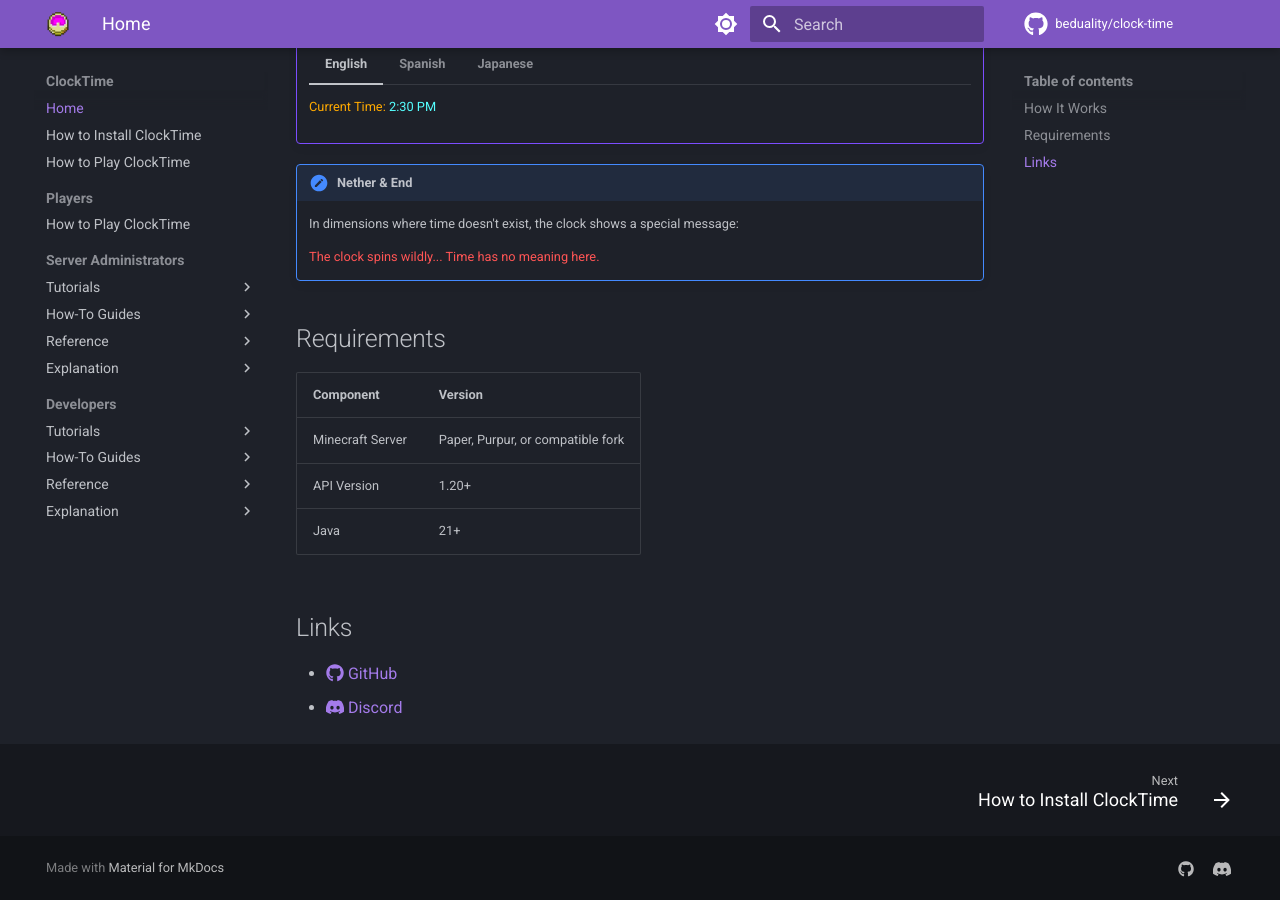
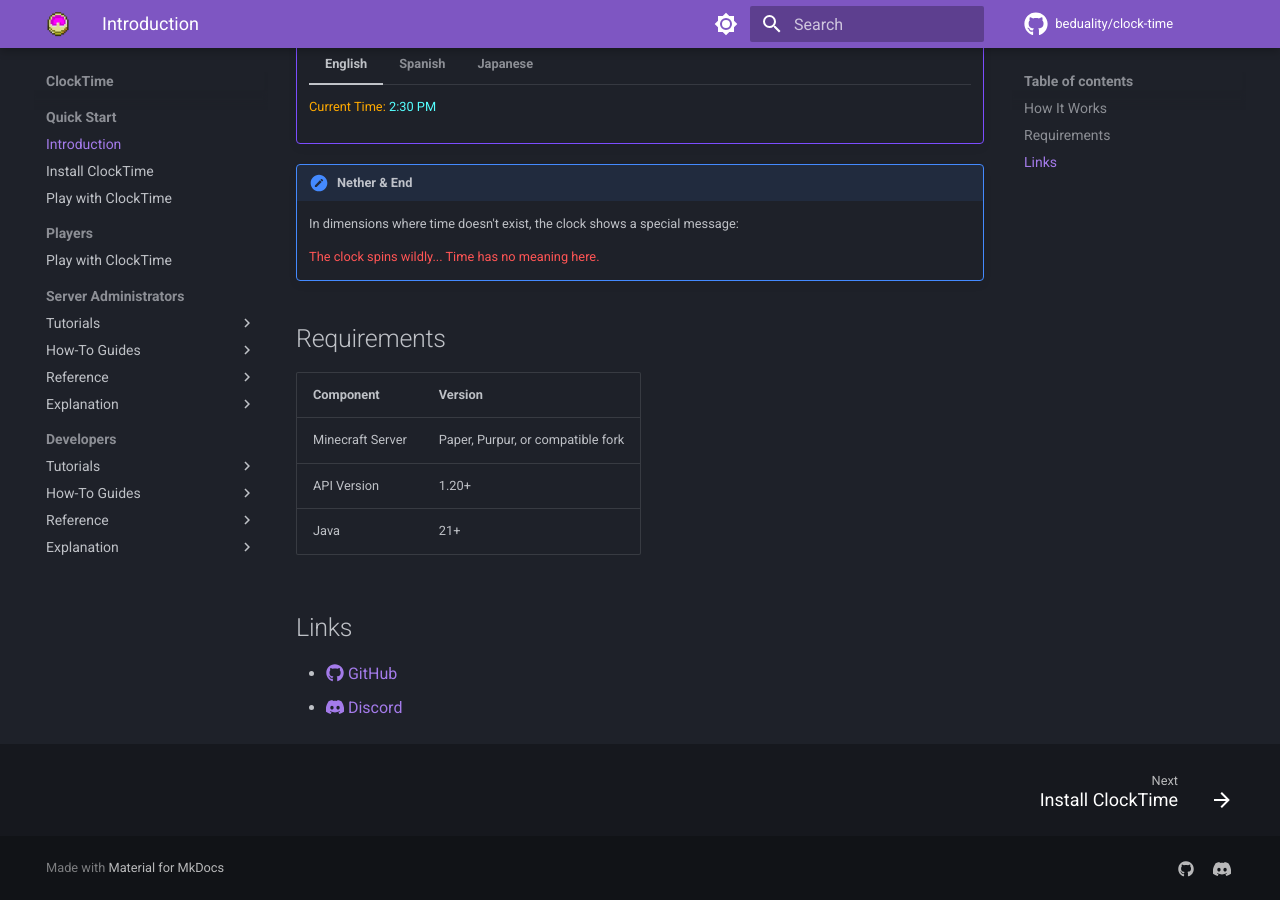
Before and after one commit to beduality/clock-gui, an MkDocs documentation site: the page built from docs/index.md, in a window 1280 px wide and 900 px high, scrolled down 1423 px. Built offline with MkDocs 1.6.1 and Material for MkDocs 9.7.7, drawn with Linux system fonts in a browser that asks for light colours; comment, search, counter and statistics services are not loaded.

Commit message:
docs: fix Quick Start introduction filename and add player guide link

```diff
--- a/mkdocs.yml
+++ b/mkdocs.yml
@@ -72,9 +72,10 @@ extra:
       link: https://discord.gg/D5meCv2Wnd
 
 nav:
-  - Home: index.md
-  - How to Install ClockTime: server-admins/tutorials/installation.md
-  - How to Play ClockTime: players/guide.md
+  - Quick Start:
+    - Introduction: index.md
+    - Install ClockTime: server-admins/tutorials/installation.md
+    - Play with ClockTime: players/guide.md
   - Players:
       - Player Guide: players/guide.md
   - Server Administrators:
```
